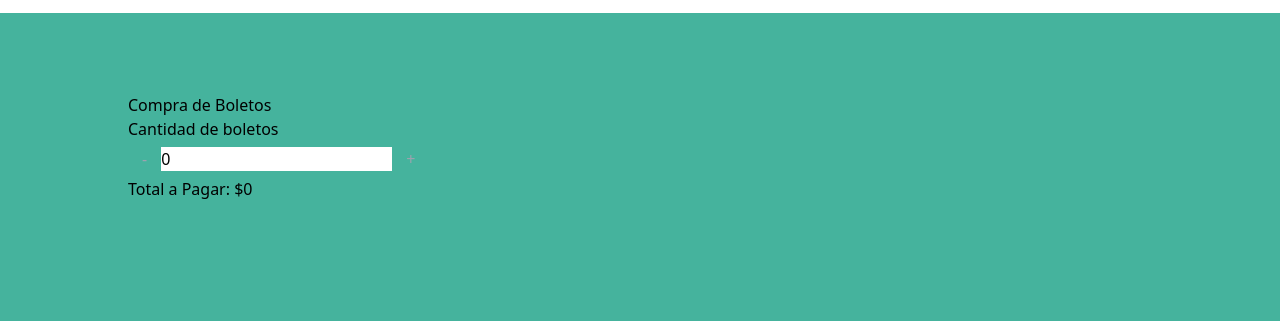
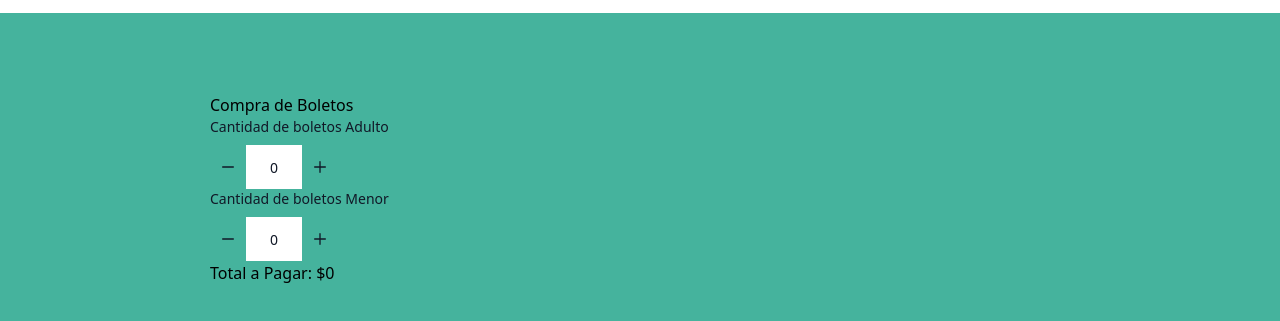
Before and after one commit to Supertepo/hanab_kub, an Astro site: page /Boletos in a window 1280 px wide. Shown: the part 83-404 px from the top of the page. Built offline with nearby package versions, Linux system fonts and the light colour scheme; Astro itself is replaced by a stand-in of ours.

Commit message:
Update Funcion boleto menor y adulto nadamas

```diff
--- a/src/components/TicketForm.tsx
+++ b/src/components/TicketForm.tsx
@@ -1,36 +1,204 @@
-import { useState } from 'react';
+import { useState } from "react";
 
 const TicketForm: React.FC = () => {
-    const [quantity1, setQuantity1] = useState<number>(0);
-    const TicketAdulto: number = 450; // Precio por boleto
+  const [quantityAdulto, setQuantityAdulto] = useState<number>(0);
+  const TicketAdulto: number = 450;
 
-    const handleQuantityChange = (e: React.ChangeEvent<HTMLInputElement>) => {
-        setQuantity1(parseInt(e.target.value, 10));
+  const [quantityMenor, setQuantityMenor] = useState<number>(0);
+  const TicketMenor: number = 300;
+
+  const [quantityVIP, setQuantityVIP] = useState<number>(0);
+  const TicketVIP: number = 850;
+
+  const [quantityVIPMenor, setQuantityVIPMenor] = useState<number>(0);
+  const TicketVIPMenor: number = 650;
+
+  const [quantityMembresia, setQuantityMembresia] = useState<number>(0);
+  const Membresia: number = 950;
+
+  const handleQuantityAdultoChange = (
+    e: React.ChangeEvent<HTMLInputElement>
+  ) => {
+    setQuantityAdulto(parseInt(e.target.value, 10));
+  };
+  const handleQuantityMenorChange = (
+    e: React.ChangeEvent<HTMLInputElement>
+  ) => {
+    setQuantityMenor(parseInt(e.target.value, 10));
+  };
+  const handleQuantityVIPChange = (e: React.ChangeEvent<HTMLInputElement>) => {
+    setQuantityVIP(parseInt(e.target.value, 10));
   };
 
-    const incrementQuantity1 = () => {
-        setQuantity1(quantity1 + 1);
+  const handleQuantityVIPMenorChange = (
+    e: React.ChangeEvent<HTMLInputElement>
+  ) => {
+    setQuantityVIPMenor(parseInt(e.target.value, 10));
   };
 
-    const decrementQuantity1 = () => {
-        setQuantity1(quantity1 - 1 < 0 ? 0 : quantity1 - 1);
+  const handleQuantityMembresiaChange = (
+    e: React.ChangeEvent<HTMLInputElement>
+  ) => {
+    setQuantityMembresia(parseInt(e.target.value, 10));
   };
 
-    const totalAmount: number = quantity1 * TicketAdulto;
+  //Cantidad 1
+  const incrementQuantityAdulto = () => {
+    setQuantityAdulto(quantityAdulto + 1);
+  };
 
+  const decrementQuantityAdulto = () => {
+    setQuantityAdulto(quantityAdulto - 1 < 0 ? 0 : quantityAdulto - 1);
+  };
+  //Cantidad 2
+  const incrementQuantityMenor = () => {
+    setQuantityMenor(quantityMenor + 1);
+  };
+
+  const decrementQuantityMenor = () => {
+    setQuantityMenor(quantityMenor - 1 < 0 ? 0 : quantityMenor - 1);
+  };
+  //Cantidad 3
+  const incrementQuantityVIP = () => {
+    setQuantityVIP(quantityVIP + 1);
+  };
+
+  const decrementQuantityVIP = () => {
+    setQuantityVIP(quantityVIP - 1 < 0 ? 0 : quantityVIP - 1);
+  };
+  //Cantidad 4
+  const incrementQuantityVIPMenor = () => {
+    setQuantityVIPMenor(quantityVIPMenor + 1);
+  };
+
+  const decrementQuantityVIPMenor = () => {
+    setQuantityVIPMenor(quantityVIPMenor - 1 < 0 ? 0 : quantityVIPMenor - 1);
+  };
+  //Cantidad 5
+  const incrementQuantityMembresia = () => {
+    setQuantityMembresia(quantityMembresia + 1);
+  };
+
+  const decrementQuantityMembresia = () => {
+    setQuantityMembresia(quantityMembresia - 1 < 0 ? 0 : quantityMembresia - 1);
+  };
+
+  const totalAmount: number =
+    quantityAdulto * TicketAdulto +
+    quantityMenor * TicketMenor +
+    quantityVIP * TicketVIP +
+    quantityVIPMenor * TicketVIPMenor +
+    quantityMembresia * Membresia;
   return (
+    <div className="max-w-xs mx-auto">
+      <h2>Compra de Boletos</h2>
       <div>
-            <h2>Compra de Boletos</h2>
-            <p>Cantidad de boletos</p>
+        <p className="block mb-2 text-sm font-medium text-gray-900 dark:text-gary-900">
+          Cantidad de boletos Adulto
+        </p>
+        <div className="relative flex items-center max-w-[8rem]">
+          <button
+            onClick={decrementQuantityAdulto}
+            className="rounded-s-lg p-3 h-11 focus:ring-2 focus:outline-none dark:bg-teal-700 dark:border-gray-600"
+          >
+            <svg
+              className="w-3 h-3 text-gray-900 dark:text-white"
+              aria-hidden="true"
+              xmlns="http://www.w3.org/2000/svg"
+              fill="none"
+              viewBox="0 0 18 2"
+            >
+              <path
+                stroke="currentColor"
+                stroke-linecap="round"
+                stroke-linejoin="round"
+                stroke-width="2"
+                d="M1 1h16"
+              />
+            </svg>
+          </button>
+          <input
+            type="text"
+            min="0"
+            value={quantityAdulto}
+            onChange={handleQuantityAdultoChange}
+            className=" border-x-0 h-11 text-center w-full py-2.5 text-gray-900 text-sm block dark:bg-teal-700 dark:text-white"
+          />
+          <button
+            onClick={incrementQuantityAdulto}
+            className="rounded-e-lg p-3 h-11 focus:ring-2 focus:outline-none dark:bg-teal-700 dark:border-gray-600"
+          >
+            <svg
+              className="w-3 h-3 text-gray-900 dark:text-white"
+              aria-hidden="true"
+              xmlns="http://www.w3.org/2000/svg"
+              fill="none"
+              viewBox="0 0 18 18"
+            >
+              <path
+                stroke="currentColor"
+                stroke-linecap="round"
+                stroke-linejoin="round"
+                stroke-width="2"
+                d="M9 1v16M1 9h16"
+              />
+            </svg>
+          </button>
+        </div>
+      </div>
       <div>
-                <button onClick={decrementQuantity1} className="rounded dark:bg-teal-700 dark: text-gray-400 m-1 px-2.5 py-0.5">-</button>
+        <p className="block mb-2 text-sm font-medium text-gray-900 dark:text-gary-900">
+          Cantidad de boletos Menor
+        </p>
+        <div className="relative flex items-center max-w-[8rem]">
+          <button
+            onClick={decrementQuantityMenor}
+            className="rounded-s-lg p-3 h-11 focus:ring-2 focus:outline-none dark:bg-teal-700 dark:border-gray-600"
+          >
+            <svg
+              className="w-3 h-3 text-gray-900 dark:text-white"
+              aria-hidden="true"
+              xmlns="http://www.w3.org/2000/svg"
+              fill="none"
+              viewBox="0 0 18 2"
+            >
+              <path
+                stroke="currentColor"
+                stroke-linecap="round"
+                stroke-linejoin="round"
+                stroke-width="2"
+                d="M1 1h16"
+              />
+            </svg>
+          </button>
           <input
-                    type="number"
+            type="text"
             min="0"
-                    value={quantity1}
-                    onChange={handleQuantityChange}
+            value={quantityMenor}
+            onChange={handleQuantityMenorChange}
+            className=" border-x-0 h-11 text-center w-full py-2.5 text-gray-900 text-sm block dark:bg-teal-700 dark:text-white"
           />
-                <button onClick={incrementQuantity1} className="rounded dark:bg-teal-700 dark: text-gray-400 m-1 px-2.5 py-0.5">+</button>
+          <button
+            onClick={incrementQuantityMenor}
+            className="rounded-e-lg p-3 h-11 focus:ring-2 focus:outline-none dark:bg-teal-700 dark:border-gray-600"
+          >
+            <svg
+              className="w-3 h-3 text-gray-900 dark:text-white"
+              aria-hidden="true"
+              xmlns="http://www.w3.org/2000/svg"
+              fill="none"
+              viewBox="0 0 18 18"
+            >
+              <path
+                stroke="currentColor"
+                stroke-linecap="round"
+                stroke-linejoin="round"
+                stroke-width="2"
+                d="M9 1v16M1 9h16"
+              />
+            </svg>
+          </button>
+        </div>
       </div>
       <p>Total a Pagar: ${totalAmount}</p>
     </div>
```
Lines whose indentation alone changed are shown as unchanged.
